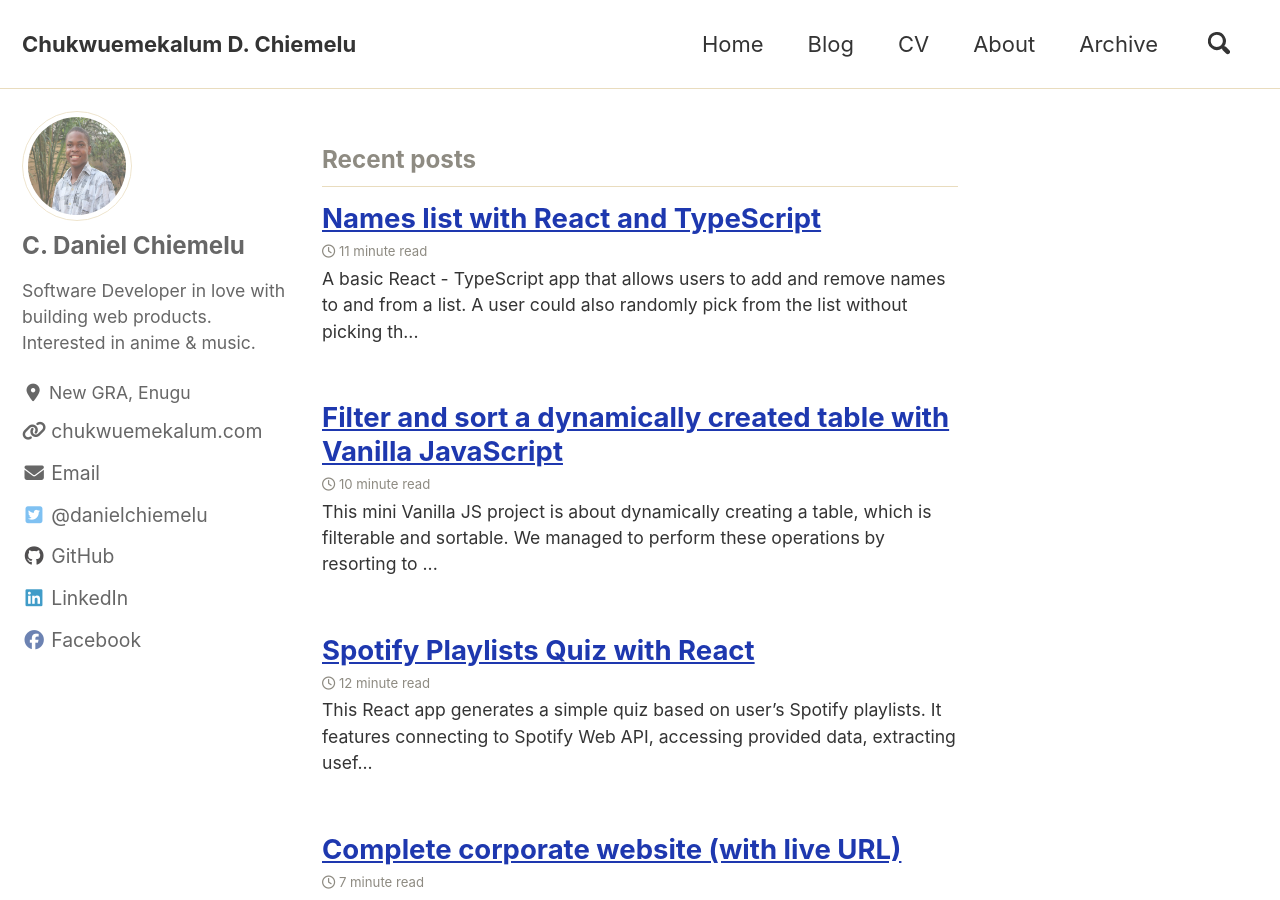
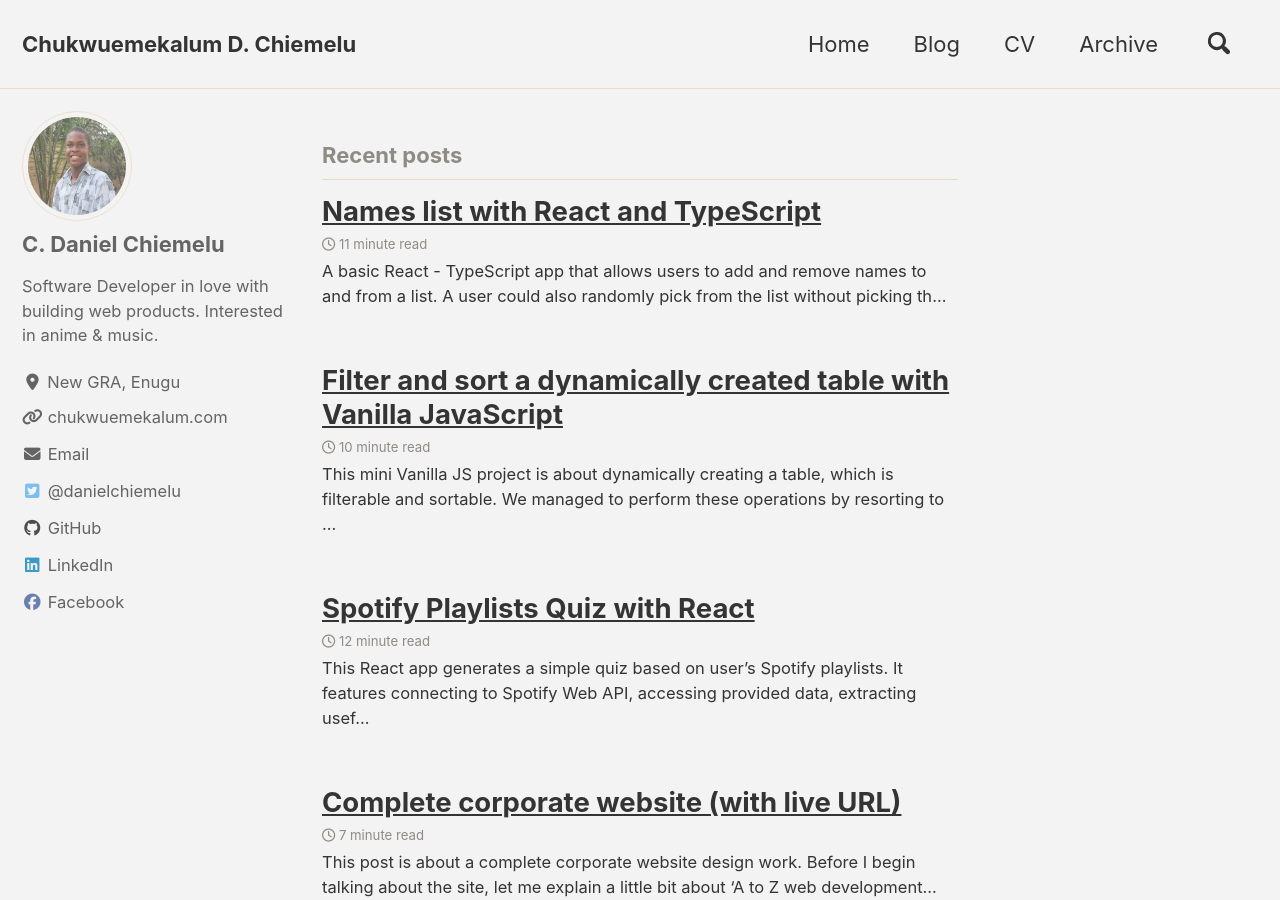
Before and after one commit to Chukwuemekalum/chukwuemekalum.github.io, a Jekyll site: the page built from index.html, in a window 1280 px wide and 900 px high. Built offline with Jekyll 4.4.1, drawn with Linux system fonts in a browser that asks for light colours; cached includes are drawn as plain includes; nearby versions of some CDN libraries; the list of posts is cut into pages by our own code.

Commit message:
New Changes

```diff
--- a/_data/navigation.yml
+++ b/_data/navigation.yml
@@ -6,7 +6,5 @@
     url: /blog/
   - title: "CV"
     url: "/assets/docs/alitursucular-senior-frontend-engineer-cv.pdf"
-  - title: "About"
-    url: /about/
   - title: "Archive"
     url: /posts/
--- a/assets/css/main.scss
+++ b/assets/css/main.scss
@@ -3,30 +3,6 @@
 ---
 
 @charset "utf-8";
-
-// Define colors
-$brian-clicked-link: #265aeb;
-$brian-unclicked-link: #1e38af;
-$brian-creme: #fafafa;
-$white: #ffffff;
-$color-link-grey: #3E4245;
-
-// Post headers
-$link-color: $brian-unclicked-link;
-
-// Change background of website to creme. From: https://brianlovin.com/
-$background-color: $white;
-
-/* type scale */
-$type-size-1: 2.441em !default;
-$type-size-2: 1.953em !default;
-$type-size-3: 1.563em !default;
-$type-size-4: 1.25em !default;
-$type-size-5: 1.1em !default;
-$type-size-5b: 0.9em !default;
-$type-size-6: 0.8em !default;
-$type-size-7: 0.8em !default;
-$type-size-8: 0.625em !default;
 
 @import "minimal-mistakes/skins/{{ site.minimal_mistakes_skin | default: 'default' }}"; // skin
 
```
